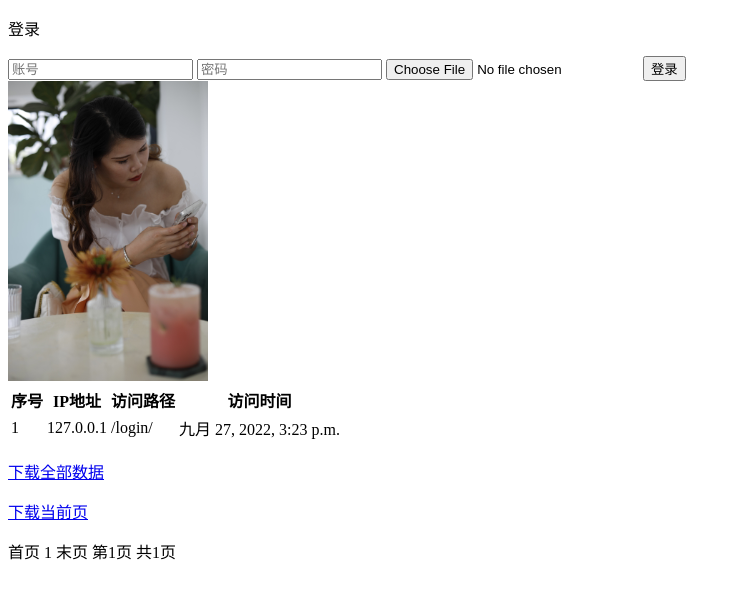
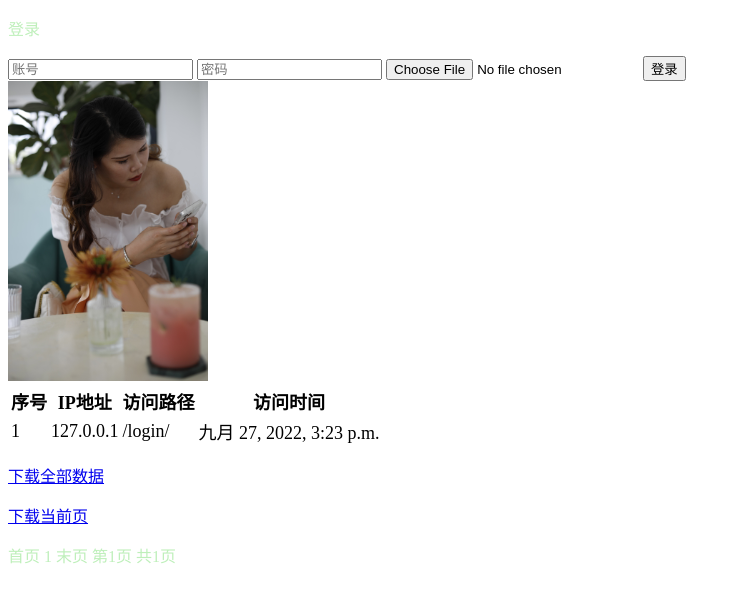
Before and after one commit to c-liming/miniprogram, a Django app: page /login/ in a window 1280 px wide. Shown: the top 603 px of the page, without its empty margins (0-741 px from the left). Run offline with Django 3.2, Linux system fonts and the light colour scheme; data comes from the database, SQL or seed files in the repository.

Commit message:
vscode wim

```diff
--- /dev/null
+++ b/miniprogram_server/login/static/login/css/login.css
@@ -0,0 +1,10 @@
+
+
+p {
+    color:rgba(119, 221, 110, 0.479);
+}
+
+table {
+    font-family: '仿宋';
+    font-size: 18px;
+}
--- a/miniprogram_server/login/templates/login/html/login.html
+++ b/miniprogram_server/login/templates/login/html/login.html
@@ -10,8 +10,8 @@
         <title>登录</title>
         <meta name="description" content="">
         <meta name="viewport" content="width=device-width, initial-scale=1">
-        <link rel="stylesheet" href="">
         {% load static %}
+        <link rel="stylesheet" href="/static/login/css/login.css">
     </head>
     <body>
         <!--[if lt IE 7]>
--- a/miniprogram_server/login/views.py
+++ b/miniprogram_server/login/views.py
@@ -17,7 +17,7 @@ def login_views(request):
         # 分页练习
         page_num = request.GET.get('page_num', 1)
         wms = WebmasterStatistical.objects.all().values()
-        paginator = Paginator(wms, 10)
+        paginator = Paginator(wms, 20)
         now_page = paginator.page(int(page_num))
         if request.GET.get('load_now_page', 0):
             # 下载分页数据
```
Also changed, not shown: miniprogram_server/login/templates/login/css/login.css (deleted).
